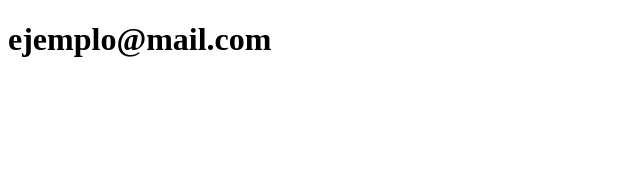
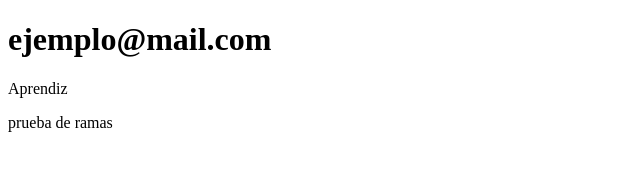
Before and after one commit to andres6789/ejemplo-alura, a plain HTML site: page contacto.html in a window 1280 px wide. Shown: the whole page, without its empty margins (0-640 px from the left). Drawn offline with Linux system fonts and the light colour scheme.

Commit message:
Actualiza la prueba que quiero hacer en desarrollo

```diff
--- a/contacto.html
+++ b/contacto.html
@@ -7,6 +7,8 @@
 </head>
 <body>
     <h1>ejemplo@mail.com</h1>
+    <p>Aprendiz</p>
+    <p>prueba de ramas</p>
 
 </body>
 </html>
```
